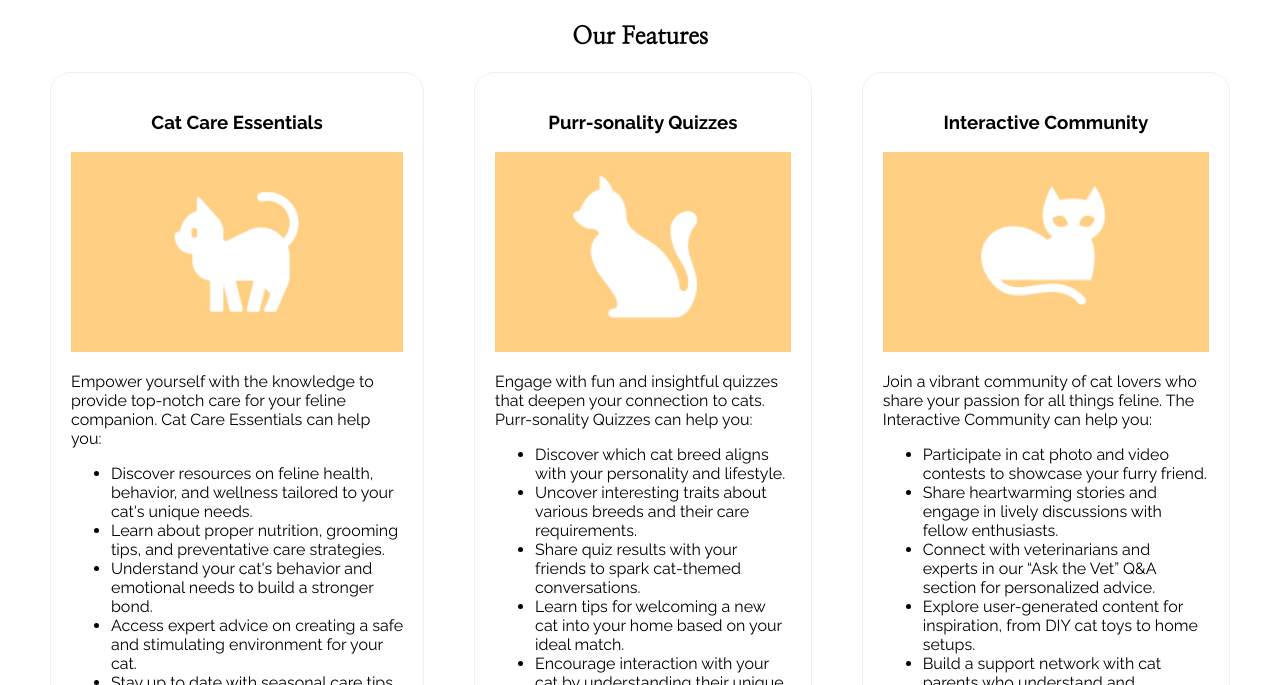
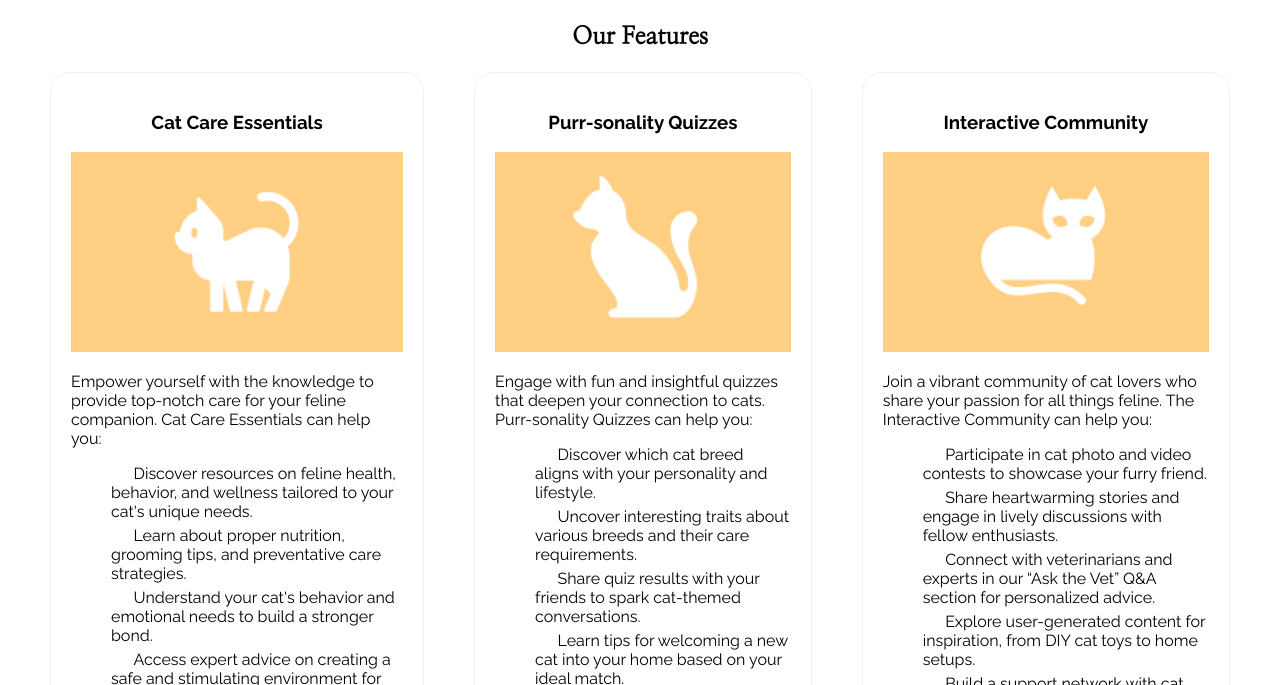
Before and after one commit to katterson/COMM672_assignmentM11, a plain HTML site: page beginning/features.html in a window 1280 px wide. Shown: the part 115-800 px from the top of the page. Drawn offline with Linux system fonts and the light colour scheme.

Commit message:
updated features page
updated html and css styles

```diff
--- a/beginning/css/styles.css
+++ b/beginning/css/styles.css
@@ -238,6 +238,18 @@ body.home {
     border: 1px solid #efefef;
     padding: 20px;
     border-radius: 20px;
+}
+.feature-page-block ul {
+    list-style: none;
+}
+.feature-page-block ul li {
+    margin-bottom: 5px;
+}
+.feature-page-block ul li::before {
+    content: "\f1b0";
+    font-family: "Font Awesome 7 Free";
+    font-weight: 900;
+    margin-right: 10px;
 }
 .feature-page-block h3 {
     text-align: center;
--- a/beginning/features.html
+++ b/beginning/features.html
@@ -7,6 +7,7 @@
     <link rel="icon" type="image/png" sizes="32x32" href="images/favicons/favicon-32x32.png">
     <link rel="icon" type="image/png" sizes="16x16" href="images/favicons/favicon-16x16.png">
     <link rel="manifest" href="images/favicons/site.webmanifest">
+    <script src="https://kit.fontawesome.com/f3cd3f404e.js" crossorigin="anonymous"></script>
     <title>Purrfect Vibes Features</title>
     <link rel="stylesheet" href="css/styles.css">
      <link rel="preconnect" href="https://fonts.googleapis.com">
```
